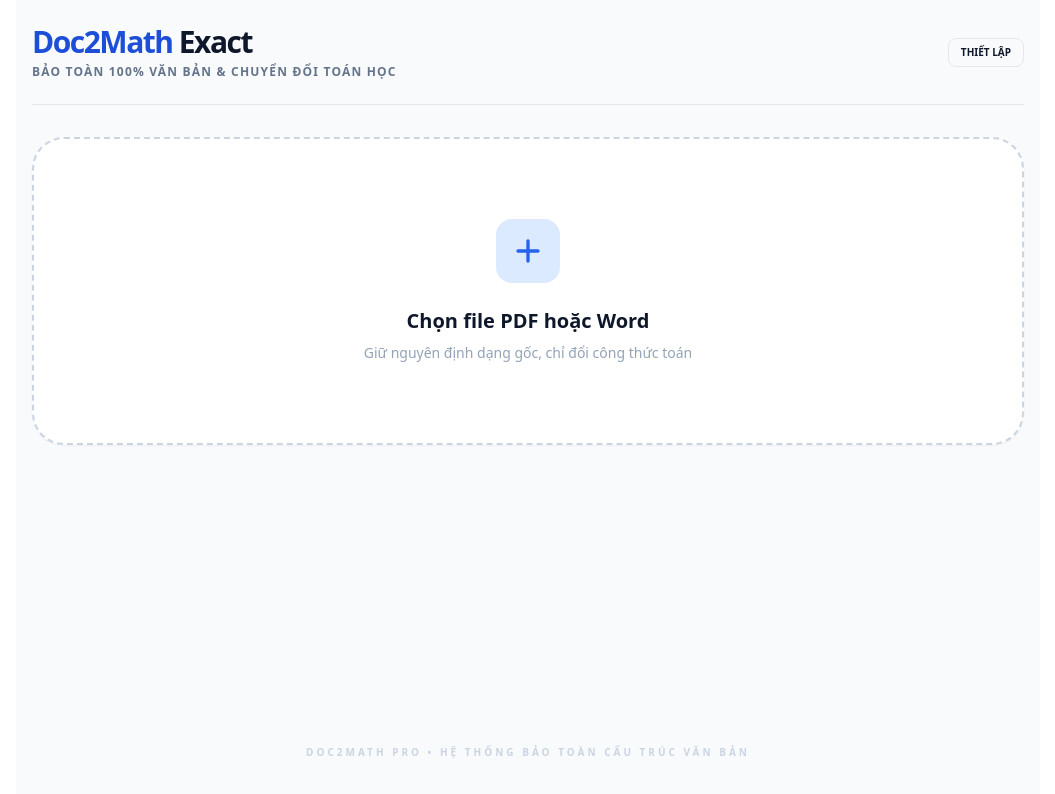
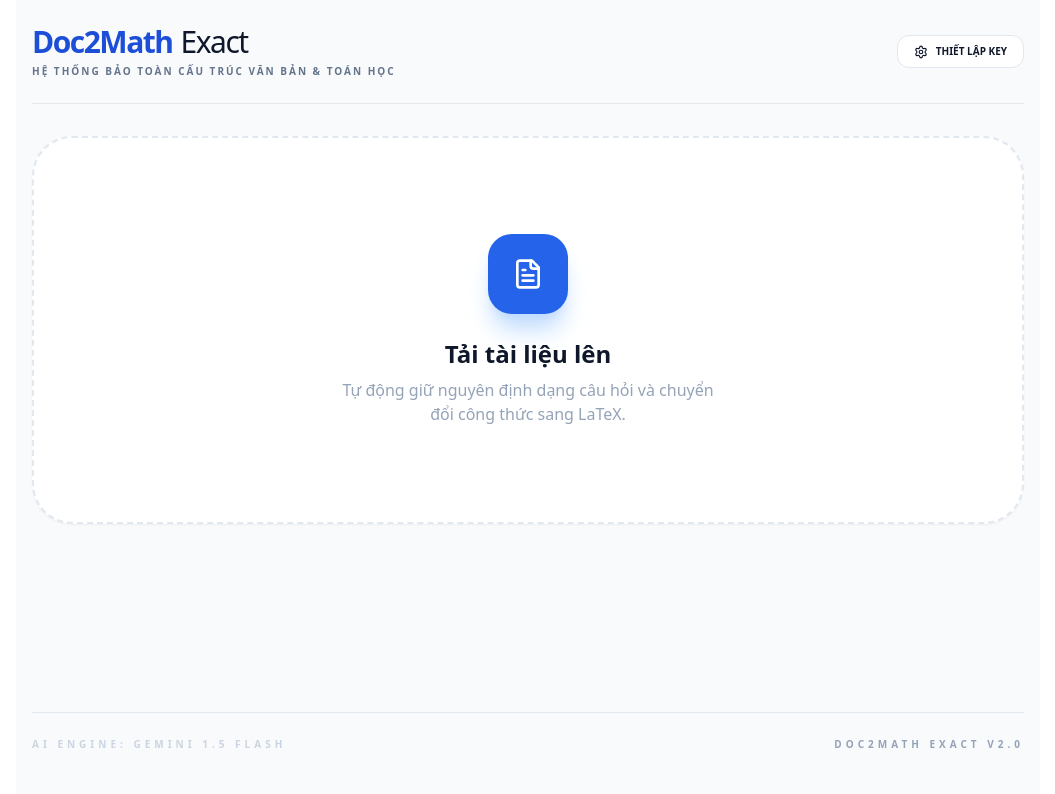
Before and after one commit to NVH2020/convertlatextHTML, a React (Vite) app: page / in a window 1280 px wide. Shown: the top 794 px of the page, without its empty margins (112-1167 px from the left). Built offline with nearby package versions, Linux system fonts and the light colour scheme.

Commit message:
Update App.tsx

```diff
--- a/App.tsx
+++ b/App.tsx
@@ -1,8 +1,8 @@
-
 import React, { useState, useEffect } from 'react';
-import { FileType, ProcessingFile, ConversionResult } from './types';
+import { FileType, ProcessingFile } from './types';
 import { pdfToImages, docxToHtmlAndImages, downloadFile } from './utils/converters';
 import { convertToLatexHtml } from './services/gemini';
+import { Settings, FileText, Play, X, Download, CheckCircle, AlertCircle, Eye } from 'lucide-react';
 
 declare global {
   interface AIStudio {
@@ -17,30 +17,33 @@
 const App: React.FC = () => {
   const [currentFile, setCurrentFile] = useState<ProcessingFile | null>(null);
   const [isProcessing, setIsProcessing] = useState(false);
-  const [activeTab, setActiveTab] = useState<'latex' | 'html'>('latex'); // Mặc định xem LaTeX/Text
-  const [isAIStudioEnv, setIsAIStudioEnv] = useState<boolean>(false);
+  const [activeTab, setActiveTab] = useState<'latex' | 'html'>('latex');
+  const [apiKey, setApiKey] = useState<string>(localStorage.getItem('user_gemini_api_key') || '');
+  const [showKeyInput, setShowKeyInput] = useState(false);
 
-  useEffect(() => {
-    if (window.aistudio && typeof window.aistudio.openSelectKey === 'function') {
-      setIsAIStudioEnv(true);
-    }
-  }, []);
+  // Kiểm tra môi trường AI Studio
+  const isAIStudioEnv = !!(window.aistudio && typeof window.aistudio.openSelectKey === 'function');
 
   const handleSelectKey = async () => {
-    if (window.aistudio) {
-      await window.aistudio.openSelectKey();
+    if (isAIStudioEnv) {
+      await window.aistudio?.openSelectKey();
     } else {
-      alert("Hướng dẫn: Bạn cần cài đặt API_KEY trong môi trường của mình.");
+      setShowKeyInput(!showKeyInput);
     }
+  };
+
+  const saveApiKey = (val: string) => {
+    setApiKey(val);
+    localStorage.setItem('user_gemini_api_key', val);
   };
 
   const handleFileUpload = async (e: React.ChangeEvent<HTMLInputElement>) => {
     const file = e.target.files?.[0];
     if (!file) return;
 
-    const type = file.type as FileType;
-    if (type !== FileType.PDF && type !== FileType.DOCX) {
-      alert("Vui lòng tải lên tệp PDF hoặc DOCX.");
+    const type = file.type === 'application/pdf' ? FileType.PDF : FileType.DOCX;
+    if (file.type !== 'application/pdf' && file.type !== 'application/vnd.openxmlformats-officedocument.wordprocessingml.document') {
+      alert("Vui lòng tải lên tệp PDF hoặc DOCX chuẩn.");
       return;
     }
 
@@ -52,31 +55,13 @@
     });
   };
 
-  const downloadAsMathTypeWord = () => {
-    if (!currentFile?.result?.html) return;
-
-    const header = `
-      <html xmlns:o='urn:schemas-microsoft-com:office:office' xmlns:w='urn:schemas-microsoft-com:office:word' xmlns='http://www.w3.org/TR/REC-html40'>
-      <head>
-        <meta charset='utf-8'>
-        <style>
-          body { font-family: 'Times New Roman', serif; font-size: 13pt; line-height: 1.6; }
-          p { margin: 0 0 12pt 0; white-space: pre-wrap; }
-          .math { color: black; }
-        </style>
-      </head>
-      <body>
-    `;
-    const footer = "</body></html>";
-    // Sử dụng nội dung HTML nhưng đảm bảo các ngắt dòng được giữ lại nếu cần
-    const sourceHTML = header + currentFile.result.html + footer;
-
-    const fileName = currentFile.file.name.replace(/\.[^/.]+$/, "") + "_Fixed.doc";
-    downloadFile(sourceHTML, fileName, 'application/msword');
-  };
-
   const processFile = async () => {
     if (!currentFile) return;
+    if (!apiKey && !isAIStudioEnv) {
+      alert("Thầy vui lòng nhập API KEY trong phần Thiết lập trước khi xử lý.");
+      setShowKeyInput(true);
+      return;
+    }
 
     setIsProcessing(true);
     setCurrentFile(prev => prev ? { ...prev, status: 'processing', progress: 10, error: undefined } : null);
@@ -86,18 +71,15 @@
       let context = "";
 
       if (currentFile.type === FileType.PDF) {
-        setCurrentFile(prev => prev ? { ...prev, progress: 30 } : null);
         images = await pdfToImages(currentFile.file);
-        context = "Đây là tài liệu PDF. Hãy trích xuất nội dung văn bản và công thức toán học, giữ nguyên thứ tự câu hỏi.";
+        context = "Tài liệu PDF gốc.";
       } else {
-        setCurrentFile(prev => prev ? { ...prev, progress: 30 } : null);
         const docResult = await docxToHtmlAndImages(currentFile.file);
-        // Ưu tiên gửi HTML gốc để Gemini thấy được cấu trúc bảng biểu/đoạn văn
         context = docResult.html;
-        images = docResult.images.slice(0, 3);
+        images = docResult.images;
       }
 
-      setCurrentFile(prev => prev ? { ...prev, progress: 60 } : null);
+      setCurrentFile(prev => prev ? { ...prev, progress: 50 } : null);
 
       const result = await convertToLatexHtml(images, context);
 
@@ -111,90 +93,125 @@
       setCurrentFile(prev => prev ? {
         ...prev,
         status: 'error',
-        error: err.message || "Lỗi xử lý."
+        error: err.message || "Lỗi xử lý AI."
       } : null);
     } finally {
       setIsProcessing(false);
     }
   };
 
-  const reset = () => {
-    setCurrentFile(null);
-    setIsProcessing(false);
+  const downloadAsMathTypeWord = () => {
+    if (!currentFile?.result?.html) return;
+    const header = `<html xmlns:o='urn:schemas-microsoft-com:office:office' xmlns:w='urn:schemas-microsoft-com:office:word' xmlns='http://www.w3.org/TR/REC-html40'><head><meta charset='utf-8'><style>body { font-family: 'Times New Roman', serif; font-size: 13pt; }</style></head><body>`;
+    const sourceHTML = header + currentFile.result.html + "</body></html>";
+    const fileName = currentFile.file.name.replace(/\.[^/.]+$/, "") + "_Math.doc";
+    downloadFile(sourceHTML, fileName, 'application/msword');
   };
 
   return (
     <div className="max-w-5xl mx-auto px-4 py-6 min-h-screen flex flex-col font-sans bg-slate-50 text-slate-900">
-      <header className="mb-8 flex items-center justify-between border-b pb-6">
+      <header className="mb-8 flex flex-col md:flex-row md:items-center justify-between border-b pb-6 gap-4">
         <div>
-          <h1 className="text-3xl font-black tracking-tighter text-blue-700">Doc2Math <span className="text-slate-900">Exact</span></h1>
-          <p className="text-slate-500 text-xs font-bold uppercase tracking-widest mt-1">Bảo toàn 100% văn bản & Chuyển đổi toán học</p>
+          <h1 className="text-3xl font-black tracking-tighter text-blue-700 flex items-center gap-2">
+            Doc2Math <span className="text-slate-900 font-light">Exact</span>
+          </h1>
+          <p className="text-slate-500 text-[10px] font-bold uppercase tracking-[0.2em] mt-1">Hệ thống bảo toàn cấu trúc văn bản & Toán học</p>
         </div>
-        <button onClick={handleSelectKey} className="text-[10px] font-black uppercase border px-3 py-1.5 rounded-lg hover:bg-white transition-all">Thiết lập</button>
+
+        <div className="flex items-center gap-3">
+          {showKeyInput && !isAIStudioEnv && (
+            <input
+              type="password"
+              placeholder="Nhập Gemini API Key..."
+              value={apiKey}
+              onChange={(e) => saveApiKey(e.target.value)}
+              className="text-xs border rounded-lg px-3 py-2 w-48 focus:ring-2 focus:ring-blue-500 outline-none"
+            />
+          )}
+          <button
+            onClick={handleSelectKey}
+            className={`flex items-center gap-2 text-[10px] font-black uppercase border px-4 py-2 rounded-xl transition-all ${apiKey || isAIStudioEnv ? 'bg-green-50 text-green-700 border-green-200' : 'bg-white border-slate-200'}`}
+          >
+            <Settings size={14} /> {isAIStudioEnv ? 'AI Studio Key' : (apiKey ? 'Đã có Key' : 'Thiết lập Key')}
+          </button>
+        </div>
       </header>
 
       <main className="flex-grow">
         {!currentFile ? (
           <div
-            className="bg-white border-2 border-dashed border-slate-300 rounded-[2rem] p-20 text-center hover:border-blue-500 hover:bg-blue-50/30 transition-all cursor-pointer shadow-sm group"
+            className="bg-white border-2 border-dashed border-slate-200 rounded-[2.5rem] p-24 text-center hover:border-blue-500 hover:bg-blue-50/50 transition-all cursor-pointer shadow-sm group"
             onClick={() => document.getElementById('file-input')?.click()}
           >
             <input id="file-input" type="file" className="hidden" accept=".docx,.pdf" onChange={handleFileUpload} />
-            <div className="w-16 h-16 bg-blue-100 text-blue-600 rounded-2xl flex items-center justify-center mx-auto mb-6 group-hover:scale-110 transition-all">
-              <svg xmlns="http://www.w3.org/2000/svg" fill="none" viewBox="0 0 24 24" strokeWidth={2.5} stroke="currentColor" className="w-8 h-8">
-                <path strokeLinecap="round" strokeLinejoin="round" d="M12 4.5v15m7.5-7.5h-15" />
-              </svg>
+            <div className="w-20 h-20 bg-blue-600 text-white rounded-3xl flex items-center justify-center mx-auto mb-6 shadow-xl shadow-blue-200 group-hover:scale-110 transition-transform">
+              <FileText size={32} />
             </div>
-            <h2 className="text-xl font-bold mb-2">Chọn file PDF hoặc Word</h2>
-            <p className="text-slate-400 text-sm font-medium">Giữ nguyên định dạng gốc, chỉ đổi công thức toán</p>
+            <h2 className="text-2xl font-bold mb-2">Tải tài liệu lên</h2>
+            <p className="text-slate-400 font-medium max-w-sm mx-auto">Tự động giữ nguyên định dạng câu hỏi và chuyển đổi công thức sang LaTeX.</p>
           </div>
         ) : (
-          <div className="bg-white rounded-3xl shadow-xl border border-slate-200 overflow-hidden flex flex-col h-[75vh]">
-            <div className="bg-slate-50 border-b p-4 flex items-center justify-between">
-              <div className="flex items-center gap-3">
-                <div className={`w-10 h-10 rounded-xl flex items-center justify-center text-white ${currentFile.type === FileType.PDF ? 'bg-red-500' : 'bg-blue-600'}`}>
-                  <svg xmlns="http://www.w3.org/2000/svg" viewBox="0 0 20 20" fill="currentColor" className="w-5 h-5">
-                    <path d="M3 3.5A1.5 1.5 0 0 1 4.5 2h6.879a1.5 1.5 0 0 1 1.06.44l4.122 4.12A1.5 1.5 0 0 1 17 7.622V16.5a1.5 1.5 0 0 1-1.5 1.5h-11A1.5 1.5 0 0 1 3 16.5v-13Z" />
-                  </svg>
+          <div className="bg-white rounded-[2rem] shadow-2xl shadow-slate-200/50 border border-slate-200 overflow-hidden flex flex-col h-[70vh]">
+            <div className="bg-slate-50/80 backdrop-blur-sm border-b p-5 flex items-center justify-between">
+              <div className="flex items-center gap-4">
+                <div className={`w-12 h-12 rounded-2xl flex items-center justify-center text-white shadow-lg ${currentFile.type === FileType.PDF ? 'bg-red-500 shadow-red-100' : 'bg-blue-600 shadow-blue-100'}`}>
+                   <FileText size={20} />
                 </div>
-                <div className="truncate max-w-[200px] sm:max-w-sm">
-                  <p className="font-bold text-sm truncate">{currentFile.file.name}</p>
-                  <p className="text-[10px] font-bold text-slate-400 uppercase tracking-tighter">{currentFile.status === 'completed' ? 'Hoàn tất' : 'Đang đợi'}</p>
+                <div className="max-w-[150px] sm:max-w-md">
+                  <p className="font-bold text-slate-800 truncate">{currentFile.file.name}</p>
+                  <p className="text-[10px] font-black text-blue-600 uppercase tracking-widest">
+                    {currentFile.status === 'completed' ? 'Xử lý thành công' : currentFile.status === 'processing' ? 'Đang phân tích...' : 'Sẵn sàng'}
+                  </p>
                 </div>
               </div>
+
               <div className="flex gap-2">
                 {currentFile.status === 'idle' && (
-                  <button onClick={processFile} className="bg-blue-600 text-white px-6 py-2 rounded-xl text-sm font-bold shadow-lg shadow-blue-100">Bắt đầu xử lý</button>
+                  <button onClick={processFile} className="bg-blue-600 text-white px-6 py-2.5 rounded-xl text-sm font-bold flex items-center gap-2 hover:bg-blue-700 shadow-lg shadow-blue-200 transition-all">
+                    <Play size={16} fill="currentColor" /> Bắt đầu
+                  </button>
                 )}
-                <button onClick={reset} className="text-slate-400 hover:text-slate-600 p-2"><svg xmlns="http://www.w3.org/2000/svg" fill="none" viewBox="0 0 24 24" strokeWidth={2} stroke="currentColor" className="w-5 h-5"><path strokeLinecap="round" strokeLinejoin="round" d="M6 18 18 6M6 6l12 12" /></svg></button>
+                <button onClick={reset} className="bg-slate-200 text-slate-500 p-2.5 rounded-xl hover:bg-red-50 hover:text-red-500 transition-all">
+                  <X size={18} />
+                </button>
               </div>
             </div>
 
-            <div className="flex-grow overflow-hidden flex flex-col">
+            <div className="flex-grow flex flex-col overflow-hidden">
               {currentFile.status === 'processing' && (
-                <div className="flex-grow flex flex-col items-center justify-center">
-                  <div className="w-12 h-12 border-4 border-blue-600 border-t-transparent rounded-full animate-spin mb-4"></div>
-                  <p className="font-bold text-slate-700">Đang chuẩn hóa: {currentFile.progress}%</p>
+                <div className="flex-grow flex flex-col items-center justify-center bg-white/80">
+                  <div className="relative w-20 h-20 mb-6">
+                    <div className="absolute inset-0 border-4 border-blue-100 rounded-full"></div>
+                    <div className="absolute inset-0 border-4 border-blue-600 border-t-transparent rounded-full animate-spin"></div>
+                  </div>
+                  <p className="font-black text-slate-800 uppercase tracking-widest text-sm">Tiến độ: {currentFile.progress}%</p>
+                  <p className="text-slate-400 text-xs mt-2 italic">Gemini đang đọc và bao bọc dấu $...</p>
                 </div>
               )}
 
               {currentFile.status === 'completed' && currentFile.result && (
-                <div className="flex flex-col h-full">
-                  <div className="flex border-b bg-white px-4">
-                    <button onClick={() => setActiveTab('latex')} className={`px-6 py-4 text-xs font-black uppercase tracking-widest border-b-2 transition-all ${activeTab === 'latex' ? 'border-blue-600 text-blue-600' : 'border-transparent text-slate-400'}`}>Văn bản (LaTeX)</button>
-                    <button onClick={() => setActiveTab('html')} className={`px-6 py-4 text-xs font-black uppercase tracking-widest border-b-2 transition-all ${activeTab === 'html' ? 'border-blue-600 text-blue-600' : 'border-transparent text-slate-400'}`}>Xem trước HTML</button>
+                <div className="flex flex-col h-full bg-slate-50">
+                  <div className="flex border-b bg-white px-6">
+                    <button onClick={() => setActiveTab('latex')} className={`px-6 py-4 text-[10px] font-black uppercase tracking-[0.2em] border-b-2 transition-all ${activeTab === 'latex' ? 'border-blue-600 text-blue-600' : 'border-transparent text-slate-400'}`}>
+                      Mã LaTeX
+                    </button>
+                    <button onClick={() => setActiveTab('html')} className={`px-6 py-4 text-[10px] font-black uppercase tracking-[0.2em] border-b-2 transition-all ${activeTab === 'html' ? 'border-blue-600 text-blue-600' : 'border-transparent text-slate-400'}`}>
+                      Xem Trước
+                    </button>
                     <div className="ml-auto flex items-center gap-2">
-                      <button onClick={downloadAsMathTypeWord} className="bg-green-600 text-white px-4 py-2 rounded-lg text-xs font-bold hover:bg-green-700 shadow-sm">Tải Word (.doc)</button>
+                      <button onClick={downloadAsMathTypeWord} className="bg-slate-900 text-white px-4 py-2 rounded-xl text-[10px] font-bold uppercase tracking-widest flex items-center gap-2 hover:bg-blue-600 transition-all">
+                        <Download size={14} /> Tải .doc
+                      </button>
                     </div>
                   </div>
-                  <div className="flex-grow overflow-auto p-6 bg-slate-50">
-                    <div className="max-w-3xl mx-auto bg-white border rounded-2xl p-8 shadow-sm min-h-full">
+                  <div className="flex-grow overflow-auto p-8">
+                    <div className="max-w-3xl mx-auto bg-white border border-slate-200 rounded-[2rem] p-10 shadow-sm min-h-full">
                       {activeTab === 'latex' ? (
-                        <div className="font-serif text-[16px] leading-relaxed whitespace-pre-wrap select-all">
+                        <div className="font-serif text-[17px] leading-[1.8] whitespace-pre-wrap select-all text-slate-700">
                           {currentFile.result.latex}
                         </div>
                       ) : (
-                        <div className="prose prose-slate max-w-none prose-p:my-4" dangerouslySetInnerHTML={{ __html: currentFile.result.html }} />
+                        <div className="prose prose-slate max-w-none prose-p:leading-relaxed" dangerouslySetInnerHTML={{ __html: currentFile.result.html }} />
                       )}
                     </div>
                   </div>
@@ -202,9 +219,13 @@
               )}
 
               {currentFile.status === 'error' && (
-                <div className="p-20 text-center">
-                  <p className="text-red-500 font-bold mb-4">{currentFile.error}</p>
-                  <button onClick={reset} className="bg-slate-900 text-white px-6 py-2 rounded-xl text-sm font-bold">Quay lại</button>
+                <div className="p-20 text-center bg-red-50/30 flex-grow flex flex-col items-center justify-center">
+                  <div className="w-16 h-16 bg-red-100 text-red-500 rounded-full flex items-center justify-center mb-4">
+                    <AlertCircle size={32} />
+                  </div>
+                  <p className="text-red-600 font-bold text-lg mb-2">Rất tiếc, đã có lỗi xảy ra</p>
+                  <p className="text-red-400 text-sm mb-8 max-w-xs mx-auto font-medium">{currentFile.error}</p>
+                  <button onClick={reset} className="bg-slate-900 text-white px-8 py-3 rounded-2xl text-sm font-bold hover:scale-105 transition-transform">Thử lại với tệp khác</button>
                 </div>
               )}
             </div>
@@ -212,8 +233,9 @@
         )}
       </main>
 
-      <footer className="mt-6 text-center text-[10px] font-black text-slate-300 uppercase tracking-[0.3em] py-4">
-        Doc2Math Pro • Hệ thống bảo toàn cấu trúc văn bản
+      <footer className="mt-8 flex items-center justify-between text-[10px] font-black text-slate-300 uppercase tracking-[0.4em] py-6 border-t border-slate-200">
+        <span>AI Engine: Gemini 1.5 Flash</span>
+        <span className="text-slate-400">Doc2Math Exact v2.0</span>
       </footer>
     </div>
   );
```
